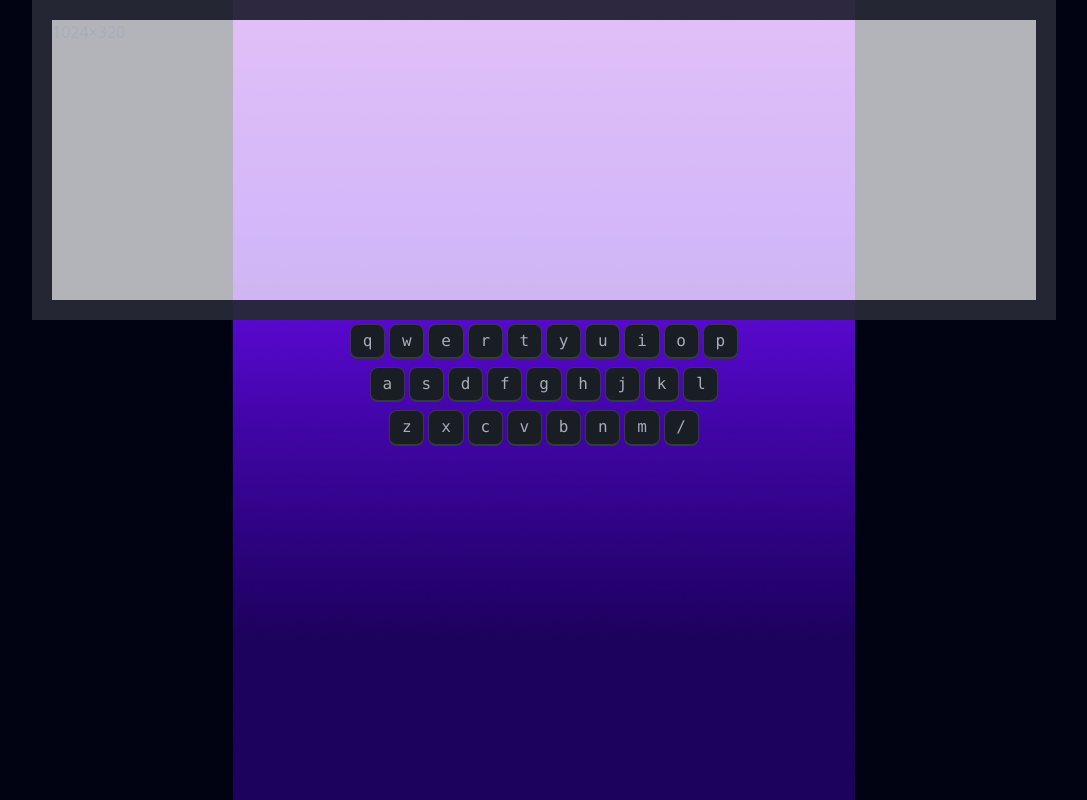
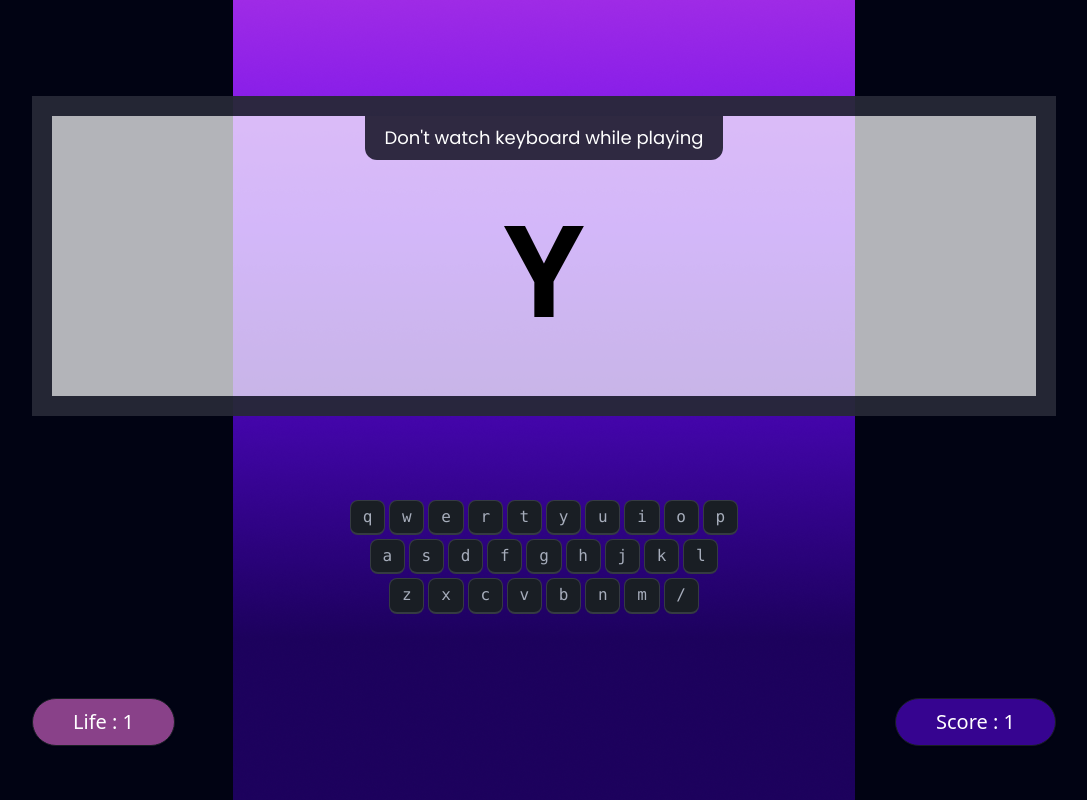
Before and after one commit to Amin7775/alpha-clash-pro, a plain HTML site: page index.html in a window 1280 px wide. Shown: the whole page, without its empty margins (96-1183 px from the left). Drawn offline with nearby package versions, Linux system fonts and the light colour scheme.

Commit message:
Design PlayGround Screen, Life And Score

```diff
--- a/index.html
+++ b/index.html
@@ -26,11 +26,20 @@
         </section>
         <!-- playground -->
         <section id="play-ground">
-            <div class="min-h-screen flex flex-col">
+            <div class="min-h-screen flex flex-col items-center gap-20 pt-[12vh]">
 
                 <!-- screen -->
-                <div class="artboard artboard-horizontal phone-6 border-[20px] border-[#010313CC] bg-[#FFFFFFB3] mx-auto">1024×320</div>
+                <div class="artboard artboard-horizontal phone-6 border-[20px] border-[#010313CC] bg-[#FFFFFFB3] overflow-hidden">
+                    <div class="flex justify-center">
+                        <p class="bg-[#2F2941] px-5 py-2 font-poppins text-lg text-white rounded-b-xl">Don't watch keyboard while playing</p>
+                    </div>
+                    <div class="flex justify-center items-center h-full">
+                        <p class="text-9xl font-semibold text-black pb-16">Y</p>
+                    </div>
+                </div>
                 <!-- keyboard -->
+                <div>
+
                     <div class="flex justify-center items-center gap-1 my-1 w-full ">
                         <kbd class="kbd">q</kbd>
                         <kbd class="kbd">w</kbd>
@@ -64,7 +73,17 @@
                     <kbd class="kbd">m</kbd>
                     <kbd class="kbd">/</kbd>
                 </div>
+            </div>
                 <!-- live score -->
+            <div class="container mx-auto px-32 flex justify-between">
+
+                <button class="btn bg-[#894189] hover:bg-[#894189]/[.9] text-white text-xl font-medium rounded-full px-10 h-full py-2">
+                    Life : 1
+                </button>
+                <button class="btn bg-[#360490] hover:bg-[#360490]/[.9] text-white text-xl font-medium rounded-full px-10 h-full py-2">
+                    Score : 1
+                </button>
+            </div>
         </div>
         </section>
         <section id="score"></section>
```
Also changed, not shown: images/Group 23.svg (added). Lines whose indentation alone changed are shown as unchanged.
